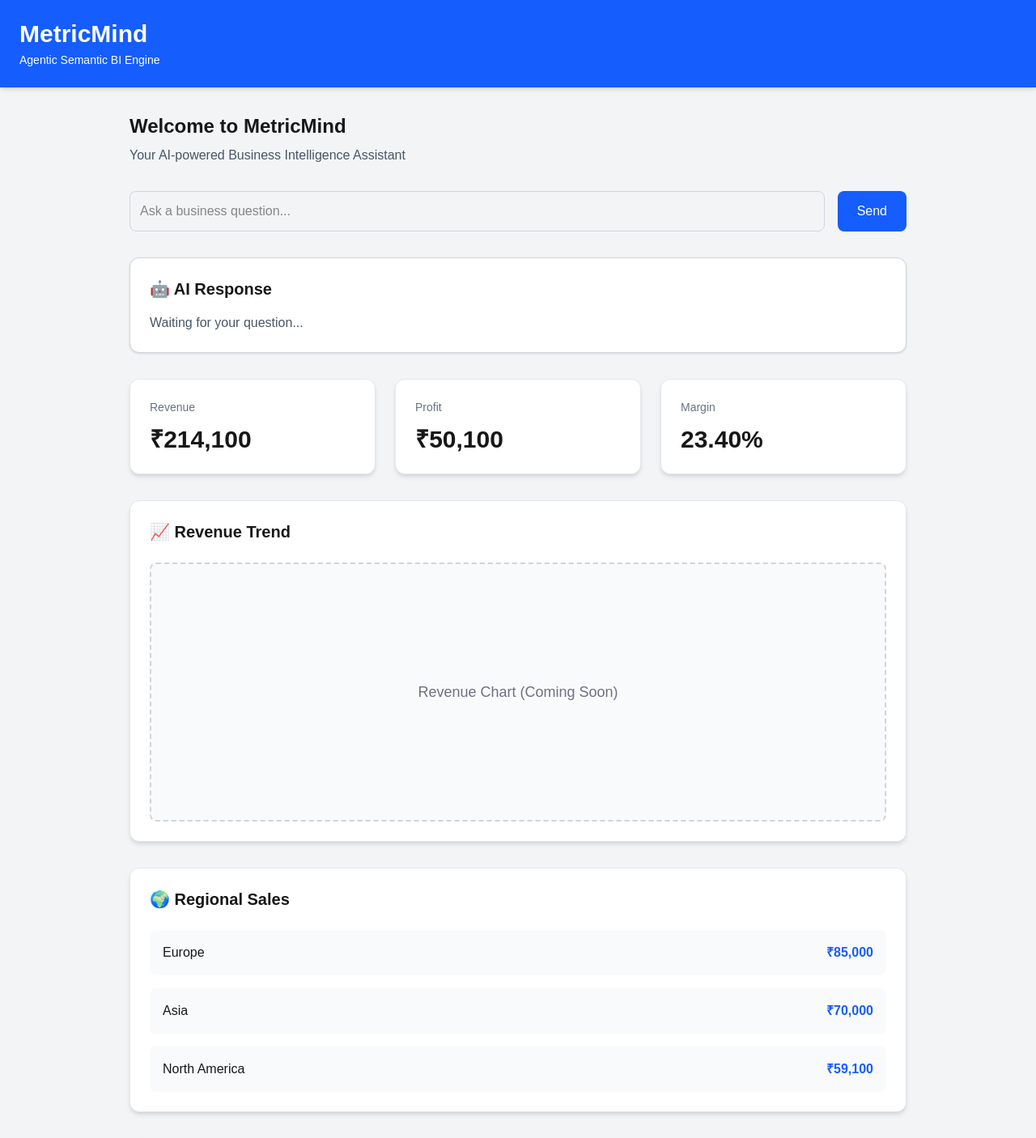
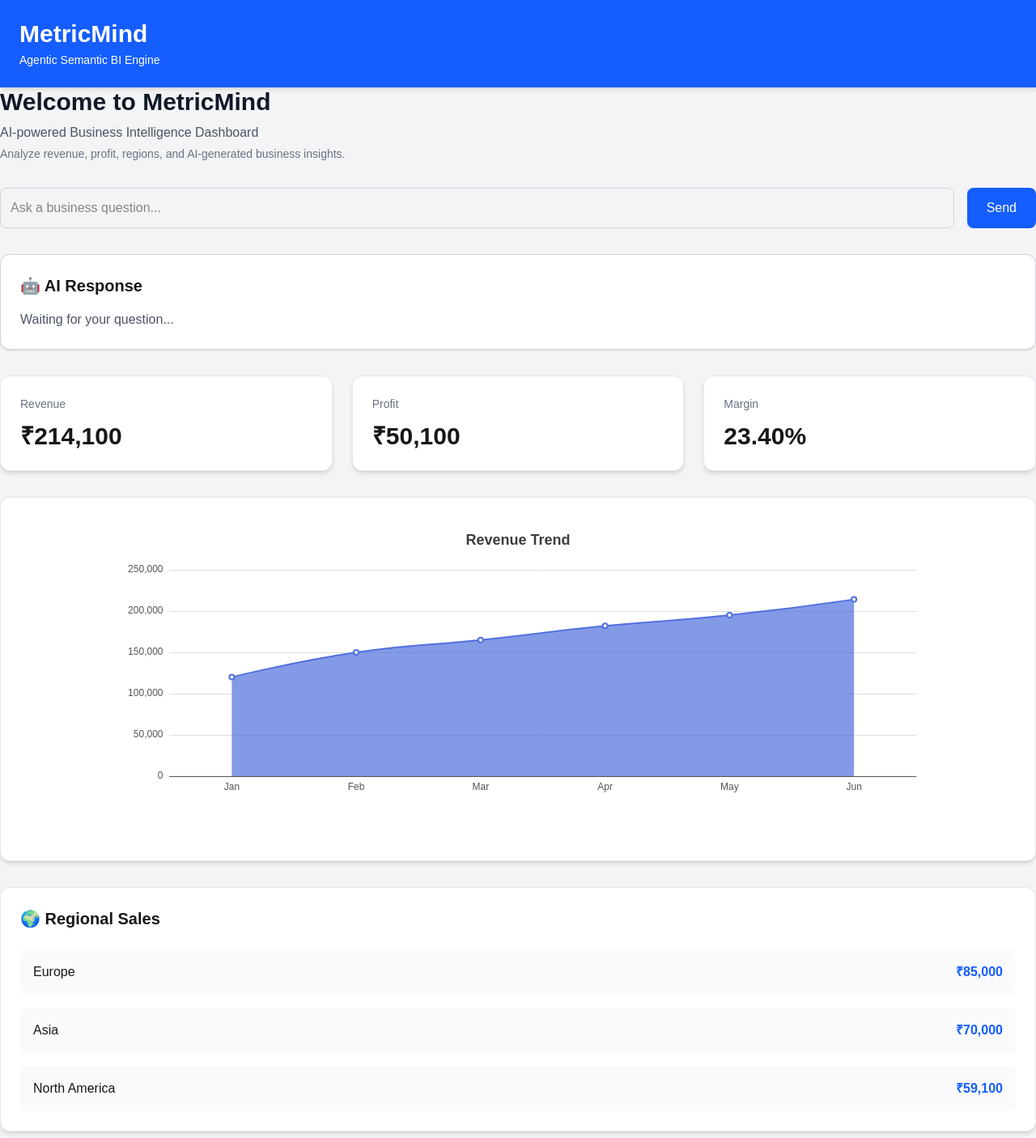
Before and after one commit to Nikki-16-coder/metriminds, a Next.js app: page / in a window 1280 px wide. Shown: the top 1406 px of the page at 81% size. Built offline with nearby package versions, Linux system fonts and the light colour scheme.

Commit message:
Added ECharts revenue visualization

```diff
--- a/src/app/page.tsx
+++ b/src/app/page.tsx
@@ -11,14 +11,19 @@ export default function Home() {
     <main className="min-h-screen bg-gray-100">
       <Header />
 
-      <div className="mx-auto max-w-5xl p-8">
-        <h2 className="text-2xl font-semibold">
-          Welcome to MetricMind
-        </h2>
+      <div className="mb-8">
+  <h1 className="text-3xl font-bold text-gray-900">
+    Welcome to MetricMind
+  </h1>
 
-        <p className="mt-2 text-gray-600">
-          Your AI-powered Business Intelligence Assistant
-        </p>
+  <p className="mt-2 text-gray-600">
+    AI-powered Business Intelligence Dashboard
+  </p>
+
+  <p className="mt-1 text-sm text-gray-500">
+    Analyze revenue, profit, regions, and AI-generated business insights.
+  </p>
+
 
         <ChatInput />
         <ResponsePanel />
--- a/src/components/charts/RevenueChart.tsx
+++ b/src/components/charts/RevenueChart.tsx
@@ -1,51 +1,36 @@
+"use client";
+
+import ReactECharts from "echarts-for-react";
+
 export default function RevenueChart() {
+  const option = {
+    title: {
+      text: "Revenue Trend",
+      left: "center",
+    },
+    tooltip: {
+      trigger: "axis",
+    },
+    xAxis: {
+      type: "category",
+      data: ["Jan", "Feb", "Mar", "Apr", "May", "Jun"],
+    },
+    yAxis: {
+      type: "value",
+    },
+    series: [
+      {
+        data: [120000, 150000, 165000, 182000, 195000, 214100],
+        type: "line",
+        smooth: true,
+        areaStyle: {},
+      },
+    ],
+  };
+
   return (
     <div className="mt-8 rounded-xl border border-gray-200 bg-white p-6 shadow-md">
-      <h2 className="mb-6 text-xl font-semibold">
-        📈 Revenue Trend
-      </h2>
-
-      <div className="flex h-80 items-center justify-center rounded-lg border-2 border-dashed border-gray-300 bg-gray-50">
-        <p className="text-gray-500 text-lg">
-          Revenue Chart (Coming Soon)
-        </p>
-      </div>
+      <ReactECharts option={option} style={{ height: "400px" }} />
     </div>
   );
 }
-
-   (
-    <div className="mt-8 rounded-xl bg-white shadow-md border border-gray-200 p-6">
-
-      <div className="flex items-center justify-between mb-6">
-        <h2 className="text-xl font-semibold">
-          Revenue Trend
-        </h2>
-
-        <span className="text-sm text-gray-500">
-          Last 6 Months
-        </span>
-      </div>
-
-      <div className="h-80 rounded-lg border-2 border-dashed border-gray-300 bg-gray-50 flex items-center justify-center">
-
-        <div className="text-center">
-
-          <div className="text-6xl">
-              📈
-          </div>
-
-          <h3 className="mt-4 text-xl font-semibold">
-            Revenue Chart
-          </h3>
-
-          <p className="text-gray-500 mt-2">
-            ECharts visualization will appear here.
-          </p>
-
-        </div>
-
-      </div>
-
-    </div>
-  );
```
